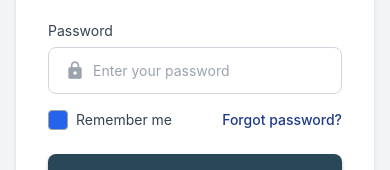
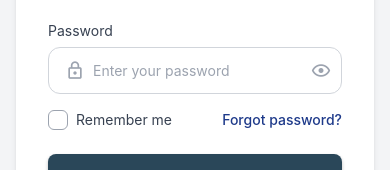
Before and after one commit to reznprz/react-native-shop, a React Native app: screen /Login in a window 390 px wide. Shown: the part 404-574 px from the top of the page. Built offline with nearby package versions, Linux system fonts and the light colour scheme.

Commit message:
fix food Search and login input text and add debounced on payment amount input

```diff
--- a/app/components/FoodMenu/FoodsMenu.tsx
+++ b/app/components/FoodMenu/FoodsMenu.tsx
@@ -21,6 +21,7 @@ interface FoodsMenuProps {
   selectedCategory: string;
   activatedSubTab: SubTabType;
   isFoodsMenuLoading: boolean;
+  searchTerm: string;
   handleSubTabChange: (selectedTab: SubTabType) => void;
   handleSearch: (text: string) => void;
   handleCategoryClick: (category: string) => void;
@@ -36,6 +37,7 @@ export default function FoodsMenu({
   selectedCategory,
   activatedSubTab,
   isFoodsMenuLoading,
+  searchTerm,
   handleSubTabChange,
   handleSearch,
   handleCategoryClick,
@@ -59,6 +61,7 @@ export default function FoodsMenu({
         title="Categories"
         onBackPress={() => console.log('Go back')}
         onSearch={handleSearch}
+        searchTerm={searchTerm}
         onFilterPress={() => console.log('Filter pressed')}
         filters={categories?.map((category) => category.name) || ['none']}
         isDesktop={isDesktop}
--- /dev/null
+++ b/app/components/common/CustomDebouncedTextInput.tsx
@@ -0,0 +1,56 @@
+import React, { useState, useRef, useEffect } from 'react';
+import { TextInput, KeyboardTypeOptions, TextInputProps } from 'react-native';
+
+interface CustomDebouncedTextInputProps {
+  value: string;
+  onDebouncedChange: (text: string) => void;
+  debounceDelay?: number;
+  placeholder?: string;
+  keyboardType?: KeyboardTypeOptions;
+  style?: TextInputProps['style'];
+  className?: string;
+}
+
+const CustomDebouncedTextInput: React.FC<CustomDebouncedTextInputProps> = ({
+  value,
+  onDebouncedChange,
+  debounceDelay = 800,
+  placeholder,
+  keyboardType,
+  style,
+  className,
+}) => {
+  const [inputValue, setInputValue] = useState(value);
+  const debounceTimeout = useRef<number | null>(null);
+
+  // Update local state when the external value changes.
+  useEffect(() => {
+    setInputValue(value);
+  }, [value]);
+
+  const handleChange = (text: string) => {
+    setInputValue(text);
+    // Clear any existing debounce timer
+    if (debounceTimeout.current !== null) {
+      clearTimeout(debounceTimeout.current);
+    }
+    // Set a new debounce timer
+    debounceTimeout.current = setTimeout(() => {
+      onDebouncedChange(text);
+      console.log('Debounced input:', text);
+    }, debounceDelay) as unknown as number;
+  };
+
+  return (
+    <TextInput
+      placeholder={placeholder}
+      value={inputValue}
+      onChangeText={handleChange}
+      keyboardType={keyboardType}
+      style={style}
+      className={className}
+    />
+  );
+};
+
+export default CustomDebouncedTextInput;
--- a/app/components/table/PaymentInput.tsx
+++ b/app/components/table/PaymentInput.tsx
@@ -2,6 +2,7 @@ import React from 'react';
 import { View, Text, TextInput } from 'react-native';
 import Ionicons from '@expo/vector-icons/Ionicons';
 import { getPaymentTypeIconforIcons } from 'app/hooks/utils/getPaymentTypeIconforIcons';
+import CustomDebouncedTextInput from '../common/CustomDebouncedTextInput';
 
 interface PaymentInputProps {
   paymentType: string;
@@ -10,6 +11,8 @@ interface PaymentInputProps {
 }
 
 const PaymentInput: React.FC<PaymentInputProps> = ({ paymentType, onInput, amount }) => {
+  const stringValue = amount === 0 ? '' : amount.toString();
+
   return (
     <View className="flex-row items-center justify-between px-4 py-3 bg-gray-100 rounded-lg shadow-md mt-2">
       {/* Left section: icon + label */}
@@ -19,10 +22,10 @@ const PaymentInput: React.FC<PaymentInputProps> = ({ paymentType, onInput, amoun
       </View>
 
       {/* Right section: text input */}
-      <TextInput
+      <CustomDebouncedTextInput
         placeholder="Enter amount"
-        value={amount.toString()}
-        onChangeText={(text) => onInput(parseFloat(text) || 0)}
+        value={stringValue}
+        onDebouncedChange={(text) => onInput(parseFloat(text) || 0)}
         className="bg-white text-deepTeal border border-gray-400 rounded-md px-3 py-2 w-30 text-right"
         keyboardType="numeric"
       />
--- a/app/components/table/TableFoodItemsSummary.tsx
+++ b/app/components/table/TableFoodItemsSummary.tsx
@@ -51,6 +51,8 @@ const TableFoodItemsSummary: React.FC<TableFoodItemsSummaryProps> = ({
                 onSwitchTableClick('');
               }}
               iconName="swap-horizontal-outline"
+              customButtonStyle="flex flex-row items-center justify-center rounded px-1 py-2 w-36 h-30 bg-deepTeal m-1"
+              customTextStyle="text-md text-center text-white font-semibold"
             />
           )}
 
--- a/app/hooks/useTables.ts
+++ b/app/hooks/useTables.ts
@@ -16,7 +16,11 @@ import {
   OrderType,
 } from 'app/api/services/orderService';
 import { useAddUpdateOrderMutation } from './apiQuery/useAddUpdateOrderMutation';
-import { resetPrepTableItems, setPrepTableItems } from 'app/redux/prepTableItemsSlice';
+import {
+  resetPrepTableItems,
+  setPrepTableItems,
+  applyDiscount,
+} from 'app/redux/prepTableItemsSlice';
 import { ButtonState } from 'app/components/common/button/LoadingButton';
 
 export interface TableItem {
@@ -352,15 +356,8 @@ export function useTables() {
   );
 
   const handleAddDiscount = useCallback(
-    (discountAmount: number) => {
-      const currentState = prepTableItems;
-      const updatedPrepTableItems = {
-        discountAmount: discountAmount,
-        totalPrice: currentState.subTotal - discountAmount,
-      };
-      dispatch(setPrepTableItems(updatedPrepTableItems));
-    },
-    [dispatch, prepTableItems],
+    (amount: number) => dispatch(applyDiscount(amount)),
+    [dispatch],
   );
 
   const handleCompleteOrder = useCallback(
--- a/app/redux/prepTableItemsSlice.ts
+++ b/app/redux/prepTableItemsSlice.ts
@@ -17,6 +17,12 @@ const initialTableItem: TableItem = {
   paymentInfo: [],
 };
 
+/** Utility that every reducer can reuse */
+const recalcTotals = (draft: TableItem) => {
+  draft.subTotal = draft.orderItems.reduce((sum, item) => sum + item.unitPrice * item.quantity, 0);
+  draft.totalPrice = draft.subTotal - draft.discountAmount;
+};
+
 const prepTableItemsSlice = createSlice({
   name: 'prepTableItems',
   initialState: initialTableItem,
@@ -30,8 +36,13 @@ const prepTableItemsSlice = createSlice({
     resetPrepTableItems: () => {
       return initialTableItem;
     },
+    applyDiscount(state, action: PayloadAction<number>) {
+      state.discountAmount = action.payload;
+      recalcTotals(state);
+    },
   },
 });
 
-export const { setPrepTableItems, resetPrepTableItems } = prepTableItemsSlice.actions;
+export const { setPrepTableItems, resetPrepTableItems, applyDiscount } =
+  prepTableItemsSlice.actions;
 export default prepTableItemsSlice.reducer;
--- a/app/screens/LoginScreen.tsx
+++ b/app/screens/LoginScreen.tsx
@@ -1,5 +1,14 @@
-import React, { useEffect } from 'react';
-import { View, Text, TextInput, TouchableOpacity, Alert } from 'react-native';
+import React, { useEffect, useState } from 'react';
+import {
+  View,
+  Text,
+  TextInput,
+  TouchableOpacity,
+  Alert,
+  Keyboard,
+  TouchableWithoutFeedback,
+  ScrollView,
+} from 'react-native';
 import MaterialCommunityIcons from '@expo/vector-icons/MaterialCommunityIcons';
 import LoadingButton from 'app/components/common/button/LoadingButton';
 import { useLogin } from 'app/hooks/useLogin';
@@ -16,14 +25,24 @@ const LoginScreen: React.FC = () => {
     handleLoginSuccess,
   } = useLogin();
 
+  const [isPasswordVisible, setIsPasswordVisible] = useState(false);
+  const [rememberMe, setRememberMe] = useState(false);
+
   useEffect(() => {
     if (loginState.status === 'success') {
       handleLoginSuccess();
     }
   }, [loginState]);
 
+  const togglePasswordVisibility = () => setIsPasswordVisible((prev) => !prev);
+  const dismissKeyboard = () => Keyboard.dismiss();
+
   return (
-    // Outer container for background
+    <TouchableWithoutFeedback onPress={dismissKeyboard}>
+      <ScrollView
+        contentContainerStyle={{ flexGrow: 1, backgroundColor: '#f3f4f6' }}
+        keyboardShouldPersistTaps="handled"
+      >
         <View className="flex-1 bg-gray-100 items-center justify-center px-4">
           {/* Card Container */}
           <View className="bg-white w-full max-w-md rounded-xl shadow-md p-8">
@@ -55,29 +74,41 @@ const LoginScreen: React.FC = () => {
             {/* Password Field */}
             <View className="mt-6">
               <Text className="text-gray-700 mb-2">Password</Text>
-          <View className="flex-row items-center border border-gray-300 rounded-lg px-4 py-3 bg-white">
-            <MaterialCommunityIcons name="lock" size={20} color="#9CA3AF" />
+              <View className="flex-row items-center border border-gray-300 rounded-xl px-4 py-3 bg-white">
+                <MaterialCommunityIcons name="lock-outline" size={20} color="#9CA3AF" />
                 <TextInput
                   placeholder="Enter your password"
                   placeholderTextColor="#9CA3AF"
-              secureTextEntry
+                  secureTextEntry={!isPasswordVisible}
                   value={password}
                   onChangeText={setPassword}
                   className="flex-1 ml-2 text-gray-900"
                 />
+                <TouchableOpacity onPress={togglePasswordVisibility}>
+                  <MaterialCommunityIcons
+                    name={isPasswordVisible ? 'eye-off-outline' : 'eye-outline'}
+                    size={20}
+                    color="#9CA3AF"
+                  />
+                </TouchableOpacity>
               </View>
             </View>
 
             {/* Remember Me & Forgot */}
             <View className="flex-row justify-between items-center mt-4">
-          <TouchableOpacity onPress={() => {}} className="flex-row items-center">
+              <TouchableOpacity
+                onPress={() => setRememberMe(!rememberMe)}
+                className="flex-row items-center"
+              >
                 <View
                   className={`
-                w-5 h-5 rounded border
-                border-gray-400 mr-2
-                ${true ? 'bg-blue-600' : 'bg-white'}
+                    w-5 h-5 rounded-md border
+                    border-gray-400 mr-2 justify-center items-center
+                    ${rememberMe ? 'bg-blue-600' : 'bg-white'}
                   `}
-            />
+                >
+                  {rememberMe && <MaterialCommunityIcons name="check" size={16} color="white" />}
+                </View>
                 <Text className="text-gray-700 text-sm">Remember me</Text>
               </TouchableOpacity>
 
@@ -106,6 +137,8 @@ const LoginScreen: React.FC = () => {
             </View>
           </View>
         </View>
+      </ScrollView>
+    </TouchableWithoutFeedback>
   );
 };
 
--- a/app/screens/MenuScreen.tsx
+++ b/app/screens/MenuScreen.tsx
@@ -28,7 +28,8 @@ interface MenuScreenProps {
 export default function MenuScreen({ route }: MenuScreenProps) {
   const { selectedTab } = route.params || {};
 
-  const { foods, refetch, categories, handleSearch, handleCategoryClick, tableName } = useFood();
+  const { foods, refetch, searchTerm, categories, handleSearch, handleCategoryClick, tableName } =
+    useFood();
 
   const {
     tables,
@@ -116,6 +117,7 @@ export default function MenuScreen({ route }: MenuScreenProps) {
               setActiveSubTab(selectedSubTab);
             }}
             handleSearch={handleSearch}
+            searchTerm={searchTerm}
             handleCategoryClick={handleCategoryClick}
             setSelectedCategory={setSelectedCategory}
             updateCartItemForFood={(food, qty) => {
```
Also changed, not shown: app/components/common/PrimaryHeader.tsx (+17 -2 lines). Lines whose indentation alone changed are shown as unchanged.
